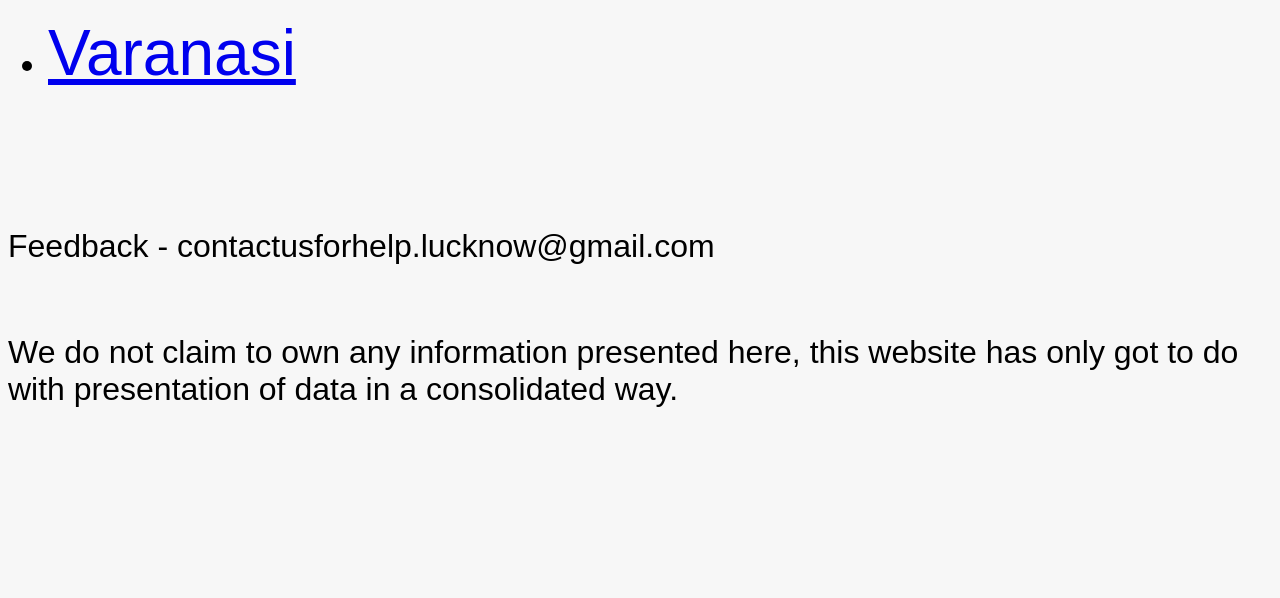
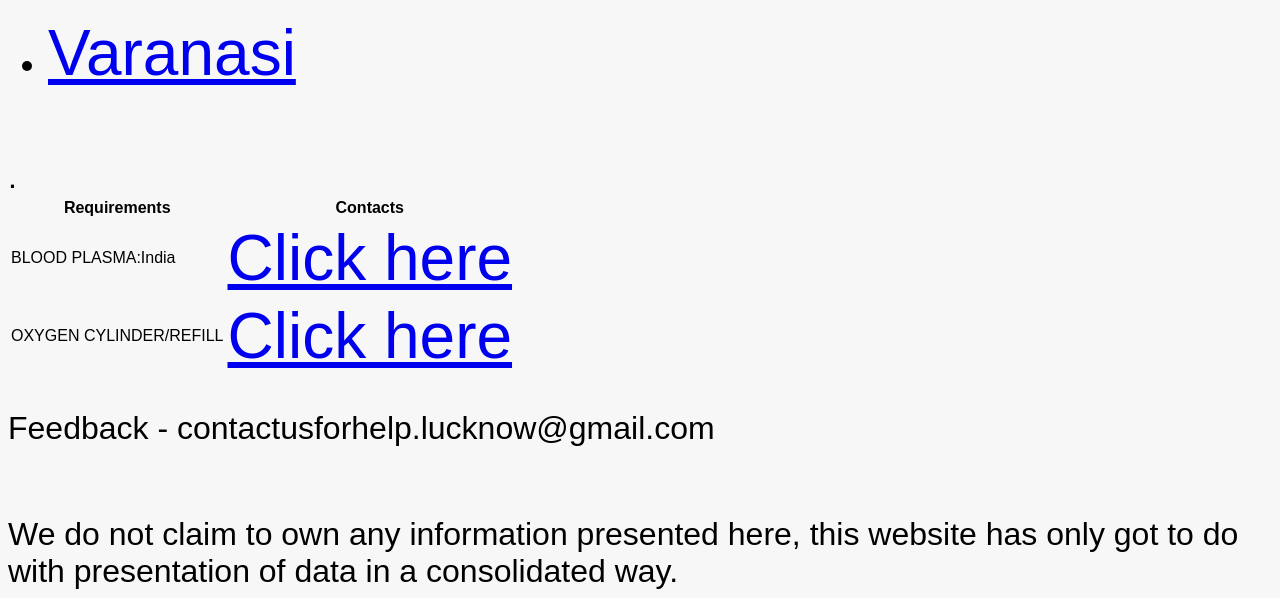
Before and after one commit to covidhelpforall/covidhelpforall.github.io, a plain HTML site: page index.html in a window 1280 px wide. Shown: the part 775-1373 px from the top of the page. Before the commit the page ends 1191 px from the top, so only its background shows below. Drawn offline with Linux system fonts and the light colour scheme.

Commit message:
Update index.html

```diff
--- a/index.html
+++ b/index.html
@@ -36,7 +36,25 @@
 
 
 <br>
-<br>
+
+	<table>
+			<tr class="head">
+				<th>Requirements</th>
+				<th>Contacts</th>
+			</tr>
+			<tr>
+				<td>BLOOD PLASMA:India</td>
+				<td><a href="https://docs.google.com/document/d/14lX2iugOG0oZpwQJHsKg4wy5TRWXkNThvU1gC9SHpdA/edit?usp=sharing"> Click here </a></td>
+			</tr>
+			<tr class="even">
+				<td>OXYGEN CYLINDER/REFILL</td>.
+				<td><a href="http://tiny.cc/O2AOL"> Click here </a></td>
+			</tr>
+			<tr>
+
+
+
+		</table>
 </body>
 </div>
 
```
